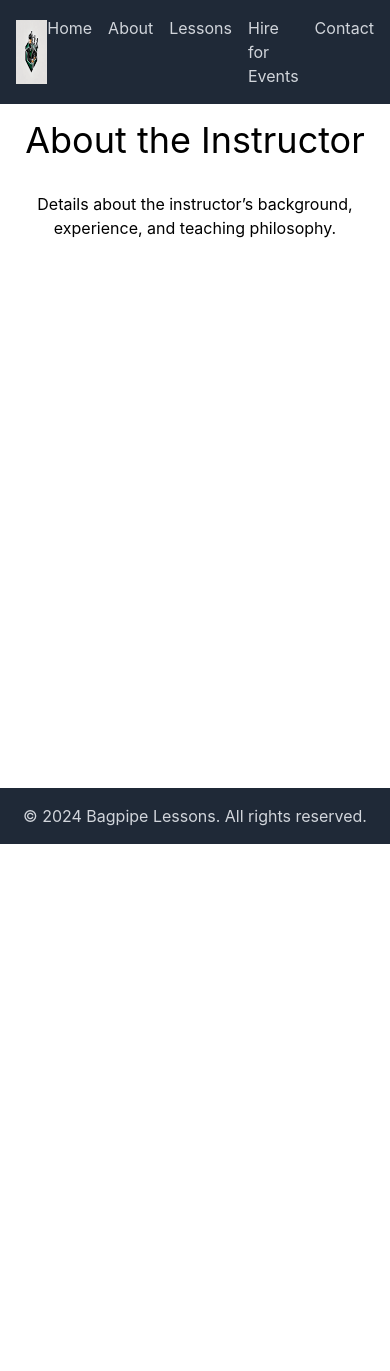
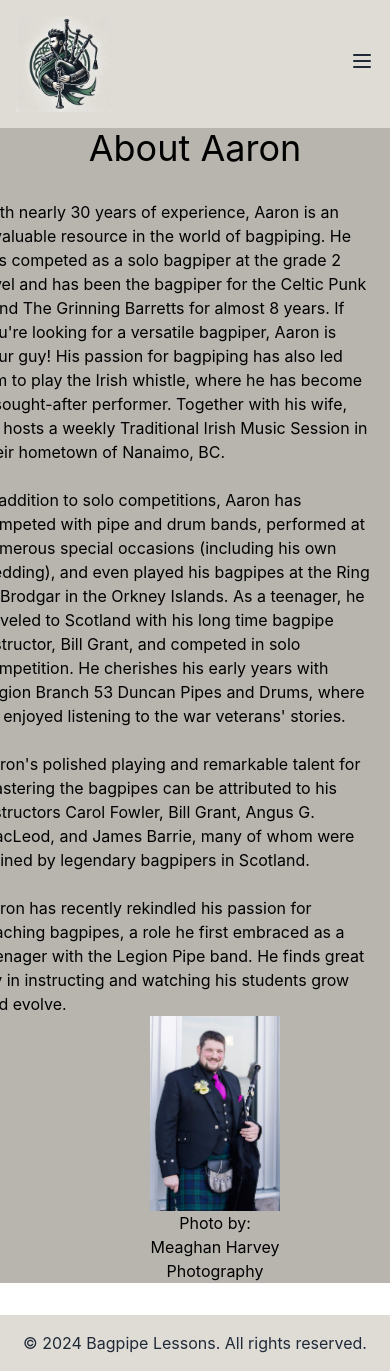
Before and after one commit to christinebergen/bagpipe, a React (Create React App) app: page /about in a window 390 px wide. Before the commit the page ends 844 px from the top, so only its background shows below. Built offline with nearby package versions, Linux system fonts and the light colour scheme.

Commit message:
updating about and logo

```diff
--- a/src/components/About.js
+++ b/src/components/About.js
@@ -1,12 +1,58 @@
-import React from 'react';
+import React from "react";
+import image1 from "../assets/piper18mh.jpg";
 
 const About = () => {
   return (
-    <div className="container mx-auto p-4">
-      <h1 className="text-4xl text-center mb-8">About the Instructor</h1>
-      <p className="text-center">Details about the instructor’s background, experience, and teaching philosophy.</p>
+    <div className="bg-[#B8B5AE]">
+      <h1 className="text-4xl text-center mb-8">About Aaron</h1>
+      <div className="flex md:flex-row flex-col justify-center items-center">
+        <div className="w-full md:w-1/3 mr-10">
+          <p>
+            With nearly 30 years of experience, Aaron is an invaluable resource
+            in the world of bagpiping. He has competed as a solo bagpiper at the
+            grade 2 level and has been the bagpiper for the Celtic Punk band <a href="https://www.thegrinningbarretts.com/" className=""> The Grinning Barretts</a> for almost 8 years. If you're looking for a
+            versatile bagpiper, Aaron is your guy! His passion for bagpiping has
+            also led him to play the Irish whistle, where he has become a
+            sought-after performer. Together with his wife, he hosts a weekly
+            Traditional Irish Music Session in their hometown of Nanaimo, BC.
+          </p>
+          <br></br>
+          <p>
+            In addition to solo competitions, Aaron has competed with pipe and
+            drum bands, performed at numerous special occasions (including his
+            own wedding), and even played his bagpipes at the Ring of Brodgar in
+            the Orkney Islands. As a teenager, he traveled to Scotland with his
+            long time bagpipe instructor, Bill Grant, and competed in solo
+            competition. He cherishes his early years with Legion Branch 53
+            Duncan Pipes and Drums, where he enjoyed listening to the war
+            veterans' stories.
+          </p>
+          <br></br>
+          <p>
+            Aaron's polished playing and remarkable talent for mastering the
+            bagpipes can be attributed to his instructors Carol Fowler, Bill
+            Grant, Angus G. MacLeod, and James Barrie, many of whom were trained
+            by legendary bagpipers in Scotland.
+          </p>
+          <br></br>
+          <p></p>
+          <p>
+            Aaron has recently rekindled his passion for teaching bagpipes, a
+            role he first embraced as a teenager with the Legion Pipe band. He
+            finds great joy in instructing and watching his students grow and
+            evolve.
+          </p>
+        </div>
+        <div className="w-1/3 ml-10">
+          <img src={image1}></img>
+          <div className="text-center">
+            <p>Photo by: </p>
+          <a href="https://meaghanharveyphoto.com/" className=""> Meaghan Harvey Photography</a></div>
+        </div>
+      </div>
+      <p className="text-center"></p>
     </div>
   );
-}
+};
 
 export default About;
--- a/src/components/Footer.js
+++ b/src/components/Footer.js
@@ -2,8 +2,8 @@ import React from 'react';
 
 const Footer = () => {
   return (
-    <footer className="bg-gray-800 p-4 mt-8">
-      <div className="container mx-auto text-center text-gray-300">
+    <footer className="bg-[#DFDCD5] p-4 mt-8">
+      <div className="container mx-auto text-center text-gray-800">
         &copy; 2024 Bagpipe Lessons. All rights reserved.
       </div>
     </footer>
--- a/src/components/Header.js
+++ b/src/components/Header.js
@@ -1,29 +1,83 @@
-import React from "react";
+import React, { useState } from "react";
 import { Link } from "react-router-dom";
-import logo from "../assets/piperlogo.webp";
+import logo from "../assets/logo.jpg";
 
 const Header = () => {
+  const [isOpen, setIsOpen] = useState(false);
+
   return (
-    <nav className="bg-gray-800 p-4">
-      <div className="container mx-auto flex justify-between items-center">
+    <nav className="bg-[#DFDCD5] shadow-md">
+      <div className="container mx-auto flex justify-between items-center p-4">
         <Link to="/">
-          <img src={logo} alt="Bagpipe Lessons" className="h-16" />{" "}
-          {/* Adjust the class names as needed */}
+          <img src={logo} alt="Bagpipe Lessons" className="h-24 md:h-48" />{" "}
         </Link>
-        <div className="flex space-x-4">
-          <Link className="text-gray-300 hover:text-white" to="/">
+
+        <div className="md:hidden">
+          <button
+            onClick={() => setIsOpen(!isOpen)}
+            type="button"
+            className="text-gray-800 hover:text-white focus:outline-none"
+          >
+            <svg
+              className="h-6 w-6"
+              fill="none"
+              stroke="currentColor"
+              viewBox="0 0 24 24"
+              xmlns="http://www.w3.org/2000/svg"
+            >
+              {isOpen ? (
+                <path
+                  strokeLinecap="round"
+                  strokeLinejoin="round"
+                  strokeWidth="2"
+                  d="M6 18L18 6M6 6l12 12"
+                />
+              ) : (
+                <path
+                  strokeLinecap="round"
+                  strokeLinejoin="round"
+                  strokeWidth="2"
+                  d="M4 6h16M4 12h16M4 18h16"
+                />
+              )}
+            </svg>
+          </button>
+        </div>
+
+        <div className={`hidden md:flex md:text-xl space-x-4`}>
+          <Link className="text-gray-800 hover:text-white" to="/">
             Home
           </Link>
-          <Link className="text-gray-300 hover:text-white" to="/about">
+          <Link className="text-gray-800 hover:text-white" to="/about">
             About
           </Link>
-          <Link className="text-gray-300 hover:text-white" to="/lessons">
+          <Link className="text-gray-800 hover:text-white" to="/lessons">
             Lessons
           </Link>
-          <Link className="text-gray-300 hover:text-white" to="/hire">
+          <Link className="text-gray-800 hover:text-white" to="/hire">
             Hire for Events
           </Link>
-          <Link className="text-gray-300 hover:text-white" to="/contact">
+          <Link className="text-gray-800 hover:text-white" to="/contact">
+            Contact
+          </Link>
+        </div>
+      </div>
+
+      <div className={`${isOpen ? "block" : "hidden"} md:hidden bg-[#DFDCD5]`}>
+        <div className="flex flex-col items-start p-4 space-y-2">
+          <Link className="text-gray-800 hover:text-white" to="/" onClick={() => setIsOpen(false)}>
+            Home
+          </Link>
+          <Link className="text-gray-800 hover:text-white" to="/about" onClick={() => setIsOpen(false)}>
+            About
+          </Link>
+          <Link className="text-gray-800 hover:text-white" to="/lessons" onClick={() => setIsOpen(false)}>
+            Lessons
+          </Link>
+          <Link className="text-gray-800 hover:text-white" to="/hire" onClick={() => setIsOpen(false)}>
+            Hire for Events
+          </Link>
+          <Link className="text-gray-800 hover:text-white" to="/contact" onClick={() => setIsOpen(false)}>
             Contact
           </Link>
         </div>
--- a/src/components/Hire.js
+++ b/src/components/Hire.js
@@ -1,12 +1,22 @@
-import React from 'react';
+import React from "react";
 
 const Hire = () => {
   return (
     <div className="container mx-auto p-4">
       <h1 className="text-4xl text-center mb-8">Events</h1>
-      <p className="text-center">Details about the instructor’s background, experience, and teaching philosophy.</p>
+      <p className="text-center">
+        Details about the instructor’s background, experience, and teaching
+        philosophy.
+      </p>
+
+      <p>
+        Aaron is located in Nanaimo BC, Canada and is available for hire for
+        events on Vancouver Island, BC. He has a large repioratoire that
+        includes the most popular bagpipe tunes, but can also help guide you to
+        find a song with the perfect fit for your event.
+      </p>
     </div>
   );
-}
+};
 
 export default Hire;
--- a/src/components/Slideshow.js
+++ b/src/components/Slideshow.js
@@ -31,7 +31,7 @@ const images = [
   { src: image6, credit: "Photo by Matt Carter" },
   { src: image7, credit: "Photo by Matt Carter" },
   { src: image8, credit: "Photo by Matt Carter" },
-  { src: image9, credit: "Photo by Unknown" },
+  { src: image9, credit: "Photo by Finding Charlotte Photography", link: "https://www.findingcharlotte.ca/", },
   {
     src: image10,
     credit: "Photo by Colin Smith Takes Pics",
```
Also changed, not shown: src/assets/Picture1.png (added), src/assets/logo.jpg (added).
